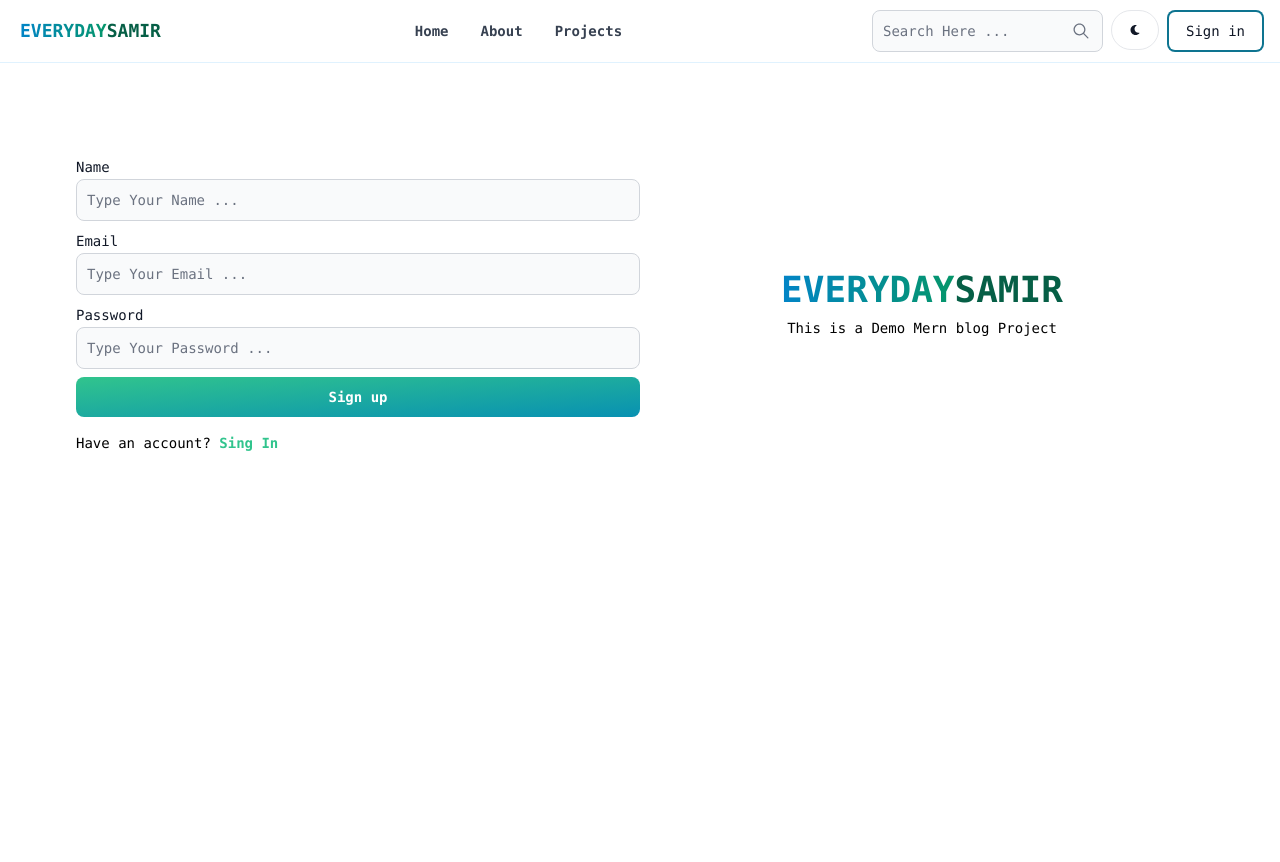
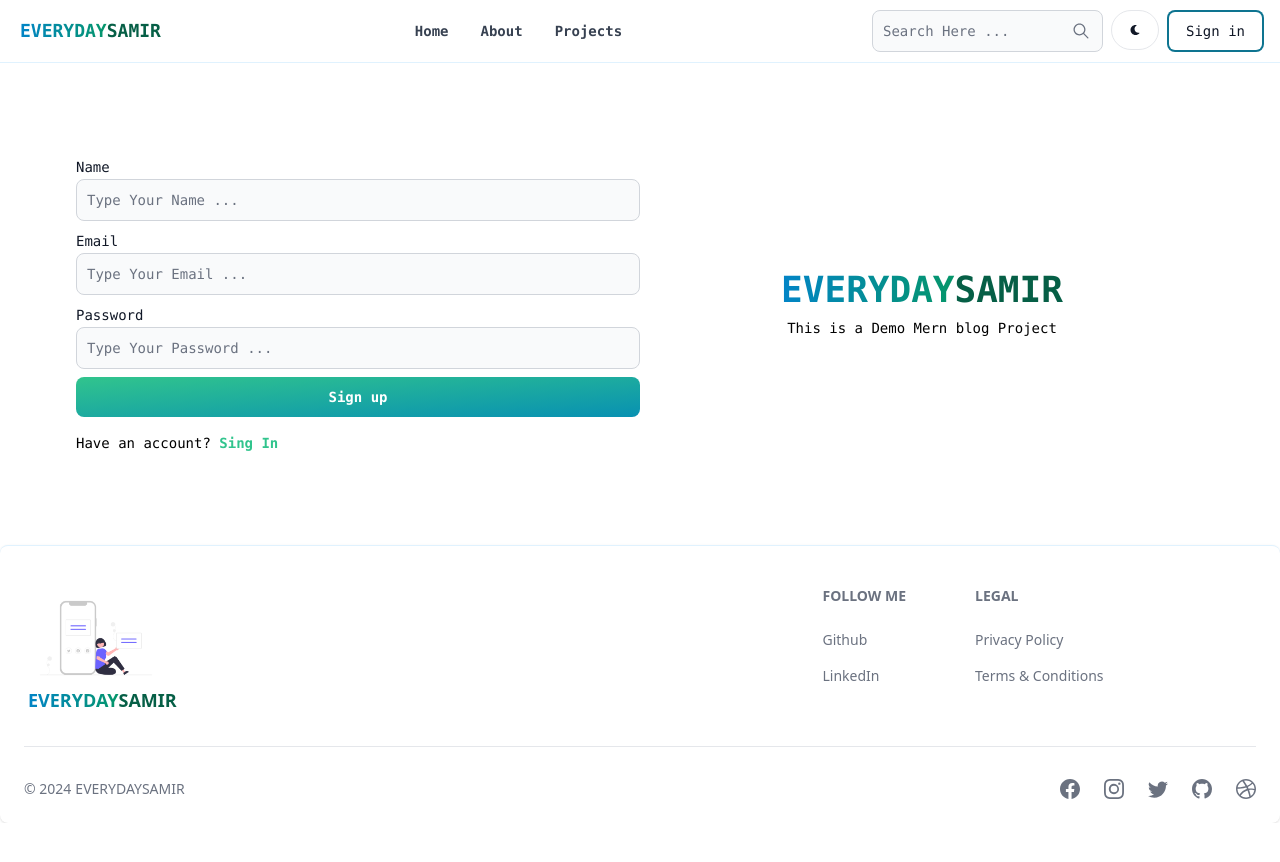
Before and after one commit to SamirSadek/MERN_BLOG, a React (Vite) app in the folder client/: page /sign-up in a window 1280 px wide. Shown: the top 862 px of the page. After the commit the page ends 823 px from the top, so only its background shows below. Built offline with nearby package versions, Linux system fonts and the light colour scheme.

Commit message:
create footer compo

```diff
--- a/client/src/App.jsx
+++ b/client/src/App.jsx
@@ -7,6 +7,7 @@
 import SignIn from './pages/SignIn'
 import SignUp from './pages/SignUp'
 import Header from './components/Header'
+import FooterComponent from './components/FooterComponent'
 function App() {
 
   return (
@@ -20,6 +21,7 @@
       <Route path='/sign-in' element={<SignIn/>}/>
       <Route path='/sign-up' element={<SignUp/>}/>
     </Routes>
+    <FooterComponent/>
 
     </BrowserRouter>
   )
--- /dev/null
+++ b/client/src/components/FooterComponent.jsx
@@ -0,0 +1,74 @@
+import { Footer } from "flowbite-react";
+import { Link } from "react-router-dom";
+import { BsFacebook, BsInstagram, BsTwitter, BsGithub, BsDribbble } from 'react-icons/bs';
+import img from "../assets/footerimg.png"
+
+const FooterComponent = () => {
+  return (
+    <Footer container className=" border-t border-sky-100">
+      <div className="w-full max-w-7xl mx-auto">
+        <div className="grid w-full justify-between sm:flex md:grid-cols-1">
+          <div className="mt-5">
+          <div>
+            <img className="w-36 h-24" src={img} alt="" />
+          </div>
+            <Link
+              to="/"
+              className="self-center Whitespace-nowrap  text-lg  font-semibold dark:text-white text-emerald-800 uppercase rounded  border-sky-600  p-1"
+            >
+              <span className="py-1 text-transparent bg-clip-text bg-gradient-to-r to-emerald-600 from-sky-600 font-bold">
+                everyday
+              </span>
+              SAMIR
+            </Link>
+
+          </div>
+
+          <div className="grid grid-cols-2 gap-8 mt-4 sm:grid-cols-3 sm:gap-6">
+
+            <div>
+              <Footer.Title title="Follow me" />
+              <Footer.LinkGroup col>
+                <Footer.Link
+                  href="https://www.github.com/SamirSadek"
+                  target="_blank"
+                  rel="noopener noreferrer"
+                >
+                  Github
+                </Footer.Link>
+                <Footer.Link href="https://www.linkedin.com/in/samir-sadek-9487a6132/">LinkedIn</Footer.Link>
+              </Footer.LinkGroup>
+            </div>
+            <div>
+              <Footer.Title title="Legal" />
+              <Footer.LinkGroup col>
+                <Footer.Link href="#">Privacy Policy</Footer.Link>
+                <Footer.Link href="#">Terms &amp; Conditions</Footer.Link>
+              </Footer.LinkGroup>
+            </div>
+          </div>
+        </div>
+        <Footer.Divider />
+        <div className="w-full sm:flex sm:items-center sm:justify-between">
+          <Footer.Copyright
+            href="#"
+            by="EVERYDAYSAMIR"
+            year={new Date().getFullYear()}
+          />
+          <div className="flex gap-6 sm:mt-0 mt-4 sm:justify-center">
+            <Footer.Icon href="#" icon={BsFacebook} />
+            <Footer.Icon href="#" icon={BsInstagram} />
+            <Footer.Icon href="#" icon={BsTwitter} />
+            <Footer.Icon
+              href="https://github.com/SamirSadek"
+              icon={BsGithub}
+            />
+            <Footer.Icon href="#" icon={BsDribbble} />
+          </div>
+        </div>
+      </div>
+    </Footer>
+  );
+};
+
+export default FooterComponent;
--- a/client/src/pages/SignUp.jsx
+++ b/client/src/pages/SignUp.jsx
@@ -37,7 +37,7 @@
     setLoading(false)
  }
     return (
-    <div className="min-h-screen max-w-6xl mx-auto mt-5 md:mt-20 font-mono">
+    <div className=" max-w-6xl mx-auto mt-5 mb-20 md:mt-20 font-mono">
       <div className="flex flex-col-reverse md:flex-row md:items-center justify-between p-3 ">
         {/* left */}
         <div className="flex-1 ">
```
Also changed, not shown: client/src/assets/footerimg.png (added).
